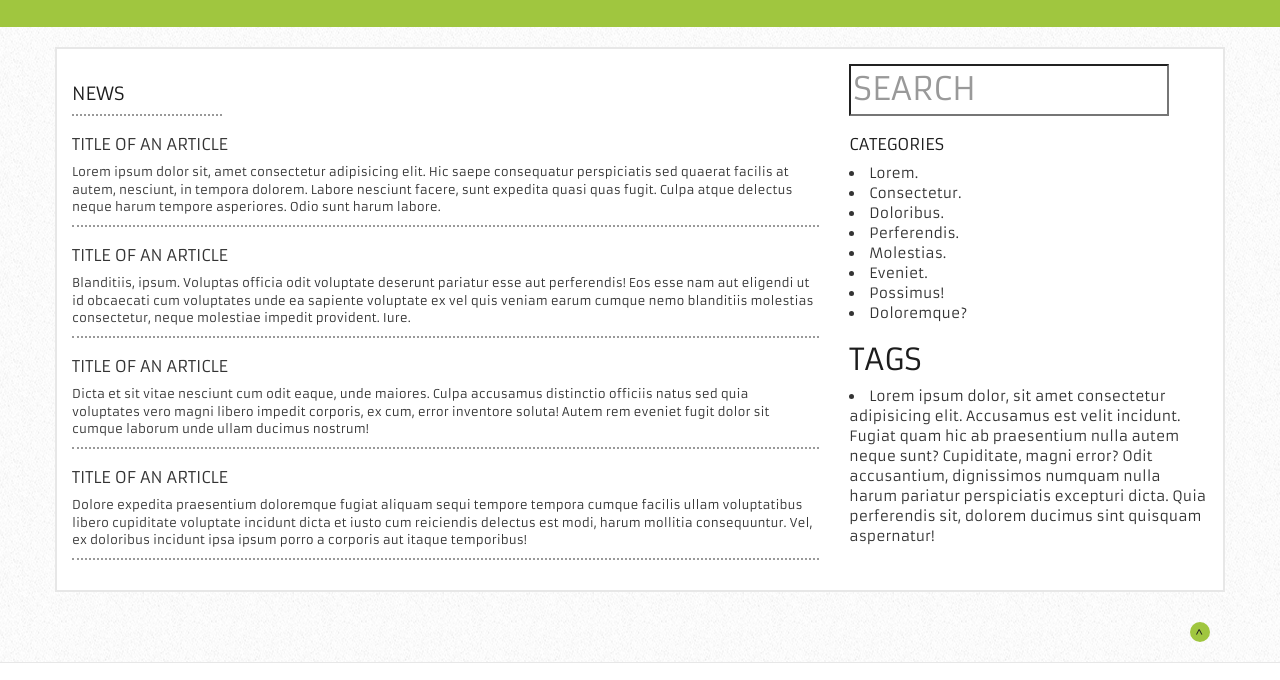
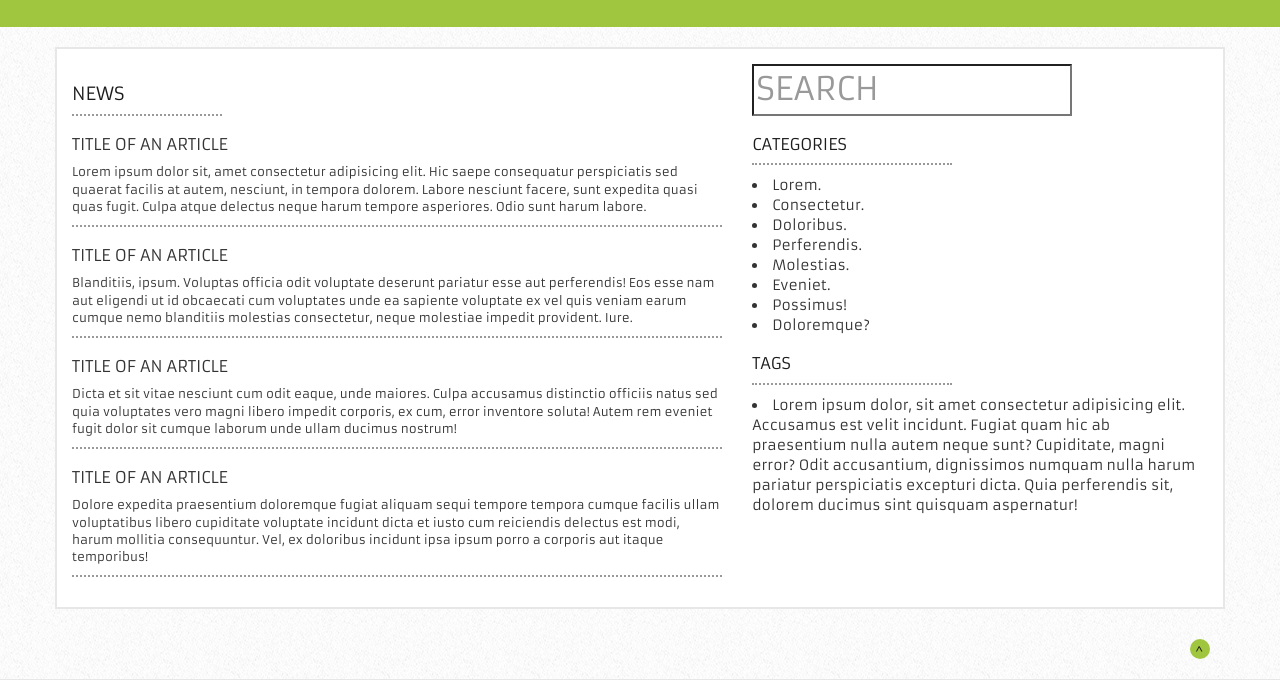
Before and after one commit to bluesatch/graphic-umbrella-wp, a plain HTML site: page news.html in a window 1280 px wide. Shown: the part 103-783 px from the top of the page. Drawn offline with Linux system fonts and the light colour scheme.

Commit message:
minor changes to news.html

```diff
--- a/css/style.css
+++ b/css/style.css
@@ -35,7 +35,6 @@ main {
     padding-left: 0;
     margin-top: 40px;
     text-align: right;
-
 }
 
 .navbar li {
@@ -83,7 +82,6 @@ main {
     height: 100px;
     background: #8eb53e;
     border-radius: 50%;
-
 }
 
 .services img {
@@ -332,11 +330,16 @@ main {
     border: 2px solid #e7e7e7;
 }
 
+.news-box h2 {
+    padding-bottom: 10px;
+    border-bottom: 2px dotted #999;
+}
+
 .news-header {
     max-width: 150px;
-    padding-bottom: 10px;
+    /* padding-bottom: 10px; */
     font-size: 18px;
-    border-bottom: 2px dotted #999;
+    /* border-bottom: 2px dotted #999; */
 }
 
 .news-items h3 {
@@ -356,5 +359,11 @@ main {
 }
 
 .categories {
+    max-width: 200px;
     font-size: 16px;
 }
+
+.tags {
+    max-width: 200px;
+    font-size: 16px;
+}
--- a/news.html
+++ b/news.html
@@ -41,7 +41,7 @@
     <main class="news-main" id="top">
         <div class="container news-box">
             <div class="row">
-                <div class="col-sm-8 news-items">
+                <div class="col-sm-7 news-items">
                     <h2 class="news-header">News</h2>
                     <h3>Title Of An Article</h3>
                     <p>Lorem ipsum dolor sit, amet consectetur adipisicing elit. Hic saepe consequatur perspiciatis sed quaerat facilis at autem, nesciunt, in tempora dolorem. Labore nesciunt facere, sunt expedita quasi quas fugit. Culpa atque delectus neque harum tempore asperiores. Odio sunt harum labore.</p>
@@ -53,7 +53,7 @@
                     <p>Dolore expedita praesentium doloremque fugiat aliquam sequi tempore tempora cumque facilis ullam voluptatibus libero cupiditate voluptate incidunt dicta et iusto cum reiciendis delectus est modi, harum mollitia consequuntur. Vel, ex doloribus incidunt ipsa ipsum porro a corporis aut itaque temporibus!</p>
                 </div>
                 <!-- /.col-sm-7 -->
-                <div class="col-sm-4 side-bar">
+                <div class="col-sm-5 side-bar">
                     <form action="#link">
                         <input type="search" name="search" value="SEARCH" class="search">
                     </form>
```
